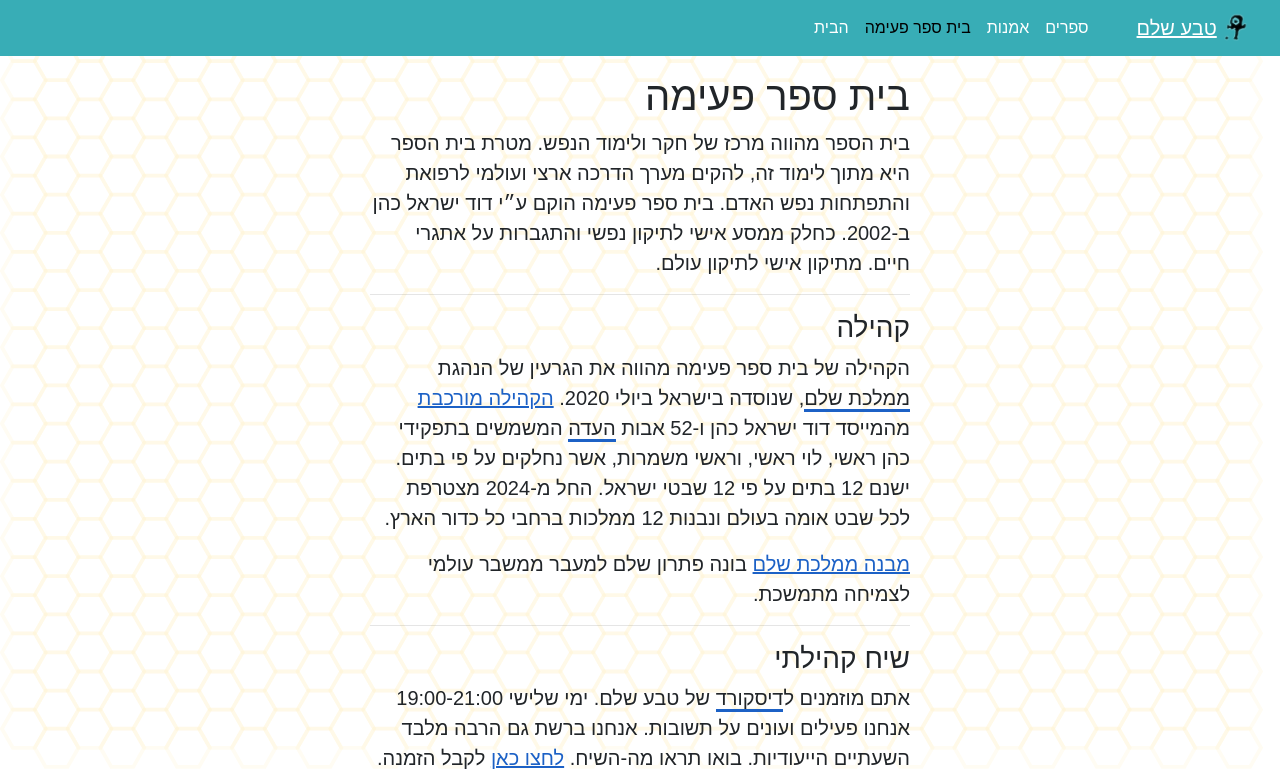
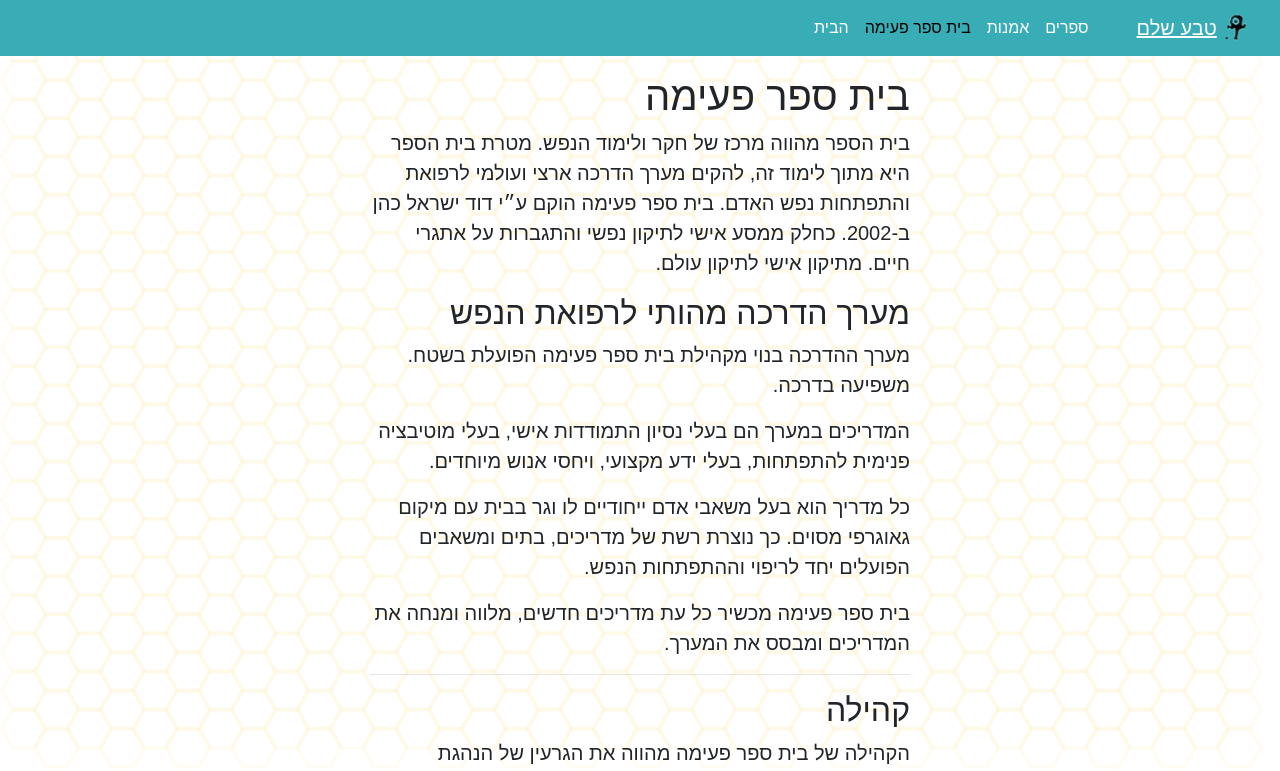
Before and after one commit to teva-shalem/main-gateway, a Vue app: page /school in a window 1280 px wide. Shown: the top 771 px of the page. Built offline with nearby package versions, Linux system fonts and the light colour scheme; what vue-easy-lightbox would draw is missing.

Commit message:
school new paragraph

```diff
--- a/package.json
+++ b/package.json
@@ -11,7 +11,7 @@
     "deploy:world": "env FOLDER=main-gateway ./scripts/deploy.sh"
   },
   "gitHooks": {
-    "pre-commit": "yarn lint"
+    "pre-commit": "npm run lint"
   },
   "dependencies": {
     "bootstrap-vue": "^2.21.1",
--- a/src/views/School.vue
+++ b/src/views/School.vue
@@ -5,14 +5,21 @@
         <h1>בית ספר פעימה</h1>
         <p>בית הספר מהווה מרכז של חקר ולימוד הנפש. מטרת בית הספר היא מתוך לימוד זה, להקים מערך הדרכה ארצי ועולמי לרפואת והתפתחות נפש האדם. בית ספר פעימה הוקם ע״י דוד ישראל כהן ב-2002. כחלק ממסע אישי לתיקון נפשי והתגברות על אתגרי חיים. מתיקון אישי לתיקון עולם.</p>
 
+        <h2>מערך הדרכה מהותי לרפואת הנפש</h2>
+        <p>מערך ההדרכה בנוי מקהילת בית ספר פעימה הפועלת בשטח.<br/>משפיעה בדרכה.</p>
+        <p>המדריכים במערך הם בעלי נסיון התמודדות אישי, בעלי מוטיבציה פנימית להתפתחות, בעלי ידע מקצועי, ויחסי אנוש מיוחדים.</p>
+        <p>כל מדריך הוא בעל משאבי אדם ייחודיים לו וגר בבית עם מיקום גאוגרפי מסוים. כך נוצרת רשת של מדריכים, בתים ומשאבים הפועלים יחד לריפוי וההתפתחות הנפש.</p>
+        <p>בית ספר פעימה מכשיר כל עת מדריכים חדשים, מלווה ומנחה את המדריכים ומבסס את המערך.</p>
         <hr />
 
-        <h3>קהילה</h3>
+        <h2>קהילה</h2>
         <p>הקהילה של בית ספר פעימה מהווה את הגרעין של הנהגת <DrashTooltip term="shalemKingdom">ממלכת שלם</DrashTooltip>, שנוסדה בישראל ביולי 2020. <b-link target="_blank" href="https://mm.tt/1572616351?t=CGMORfbFOW">הקהילה מורכבת</b-link> מהמייסד דוד ישראל כהן ו-52 אבות <DrashTooltip term="flock">העדה</DrashTooltip> המשמשים בתפקידי כהן ראשי, לוי ראשי, וראשי משמרות, אשר נחלקים על פי בתים. ישנם 12 בתים על פי 12 שבטי ישראל. החל מ-2024 מצטרפת לכל שבט אומה בעולם ונבנות 12 ממלכות ברחבי כל כדור הארץ.</p>
         <p><b-link target="_blank" href="https://docs.google.com/spreadsheets/d/1yNdlZKS5oS16m8E9-tRnDQemRwh1GTzR4ETgiuTGryU/">מבנה ממלכת שלם</b-link> בונה פתרון שלם למעבר ממשבר עולמי לצמיחה מתמשכת.</p>
-        <hr />
+
         <h3>שיח קהילתי</h3>
         <p>אתם מוזמנים ל<DrashTooltip term="discord">דיסקורד</DrashTooltip> של טבע שלם. ימי שלישי 19:00-21:00 אנחנו פעילים ועונים על תשובות. אנחנו ברשת גם הרבה מלבד השעתיים הייעודיות. בואו תראו מה-השיח. <b-link href="https://discord.gg/zHjczWb">לחצו כאן</b-link> לקבל הזמנה.</p>
+
+        <hr />
       </b-col>
     </b-row>
 
```
